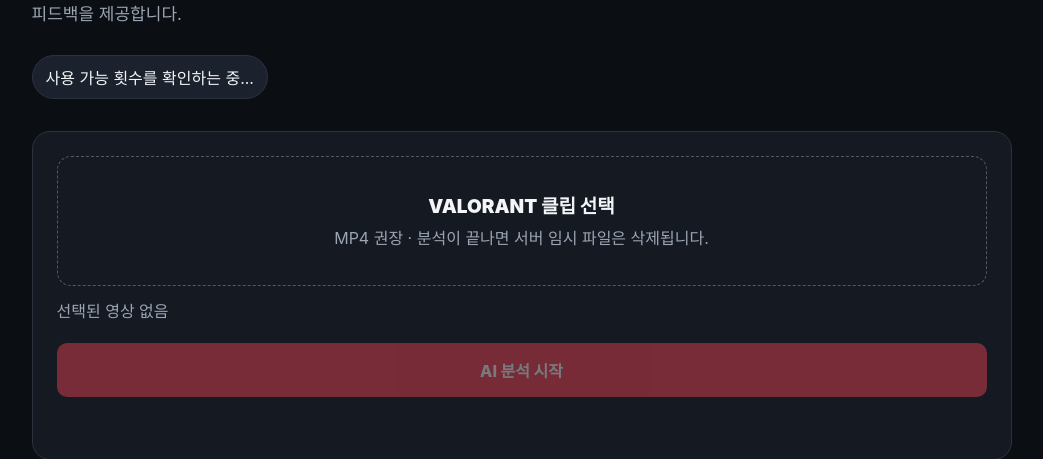
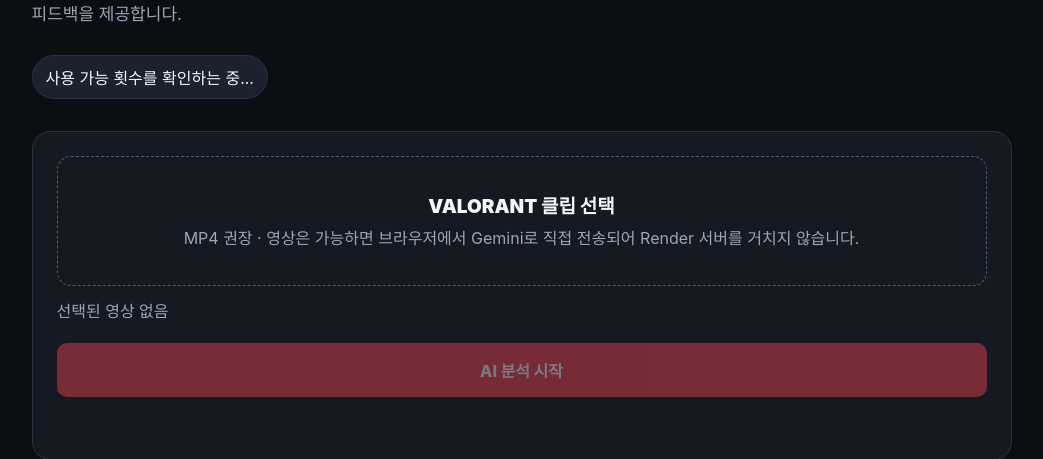
Before and after one commit to daon082312/valorant_ai_web_feedback_ads, a FastAPI app: page / in a window 1280 px wide. Shown: the part 332-791 px from the top of the page, without its empty margins (111-1154 px from the left). Run offline with FastAPI, Linux system fonts and the light colour scheme.

Commit message:
Enable browser-to-Gemini direct video uploads

```diff
--- a/valorant_ai_public_ads_FLAT/templates/index.html
+++ b/valorant_ai_public_ads_FLAT/templates/index.html
@@ -21,7 +21,7 @@
     <label class="drop-zone">
         <input id="videoInput" type="file" accept="video/*">
         <span class="drop-title">VALORANT 클립 선택</span>
-        <span class="muted">MP4 권장 · 분석이 끝나면 서버 임시 파일은 삭제됩니다.</span>
+        <span class="muted">MP4 권장 · 영상은 가능하면 브라우저에서 Gemini로 직접 전송되어 Render 서버를 거치지 않습니다.</span>
     </label>
 
     <div id="fileInfo" class="muted" style="margin-top:12px;">선택된 영상 없음</div>
@@ -175,5 +175,6 @@
 
 {% block scripts %}
 <script src="/static/app.js?v=20260913-vision2"></script>
+<script src="/static/direct_upload.js?v=20260913-direct1"></script>
 <script src="/static/combat_verify.js?v=20260913-side2"></script>
 {% endblock %}
```
